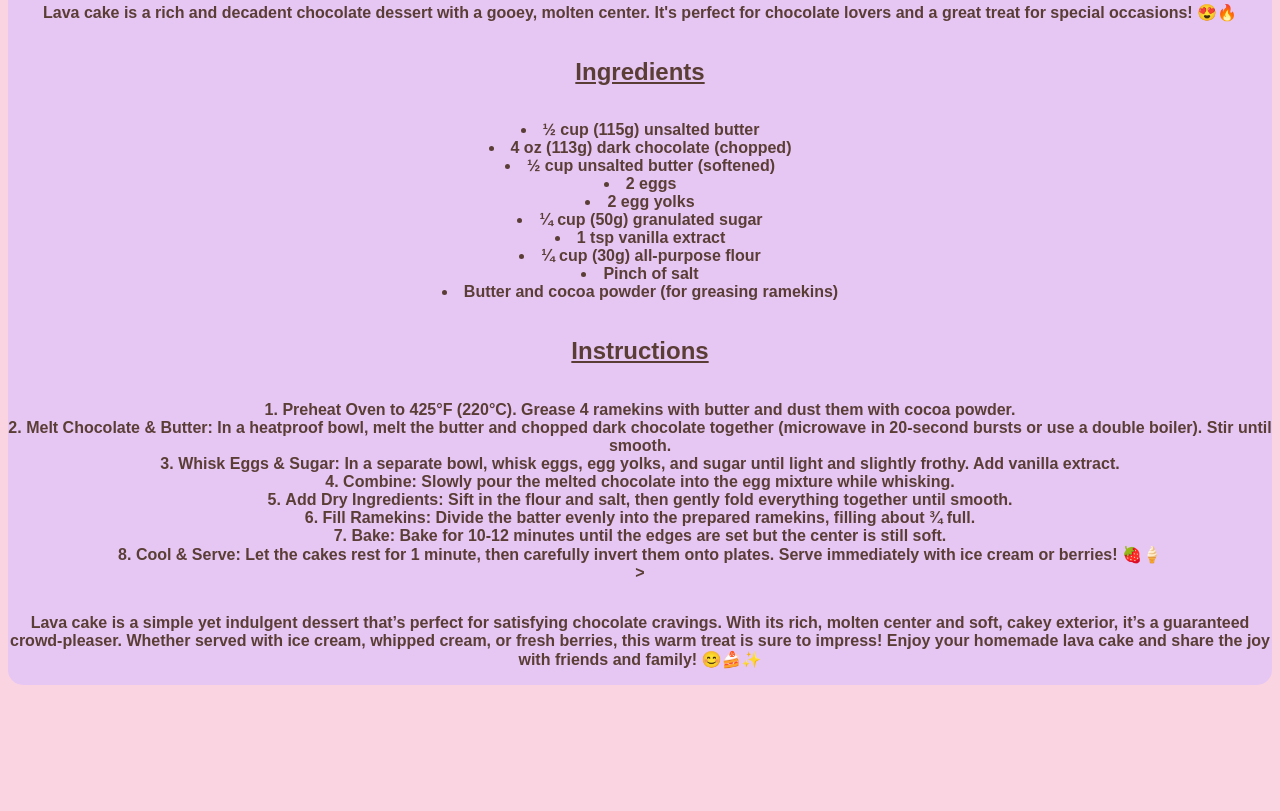
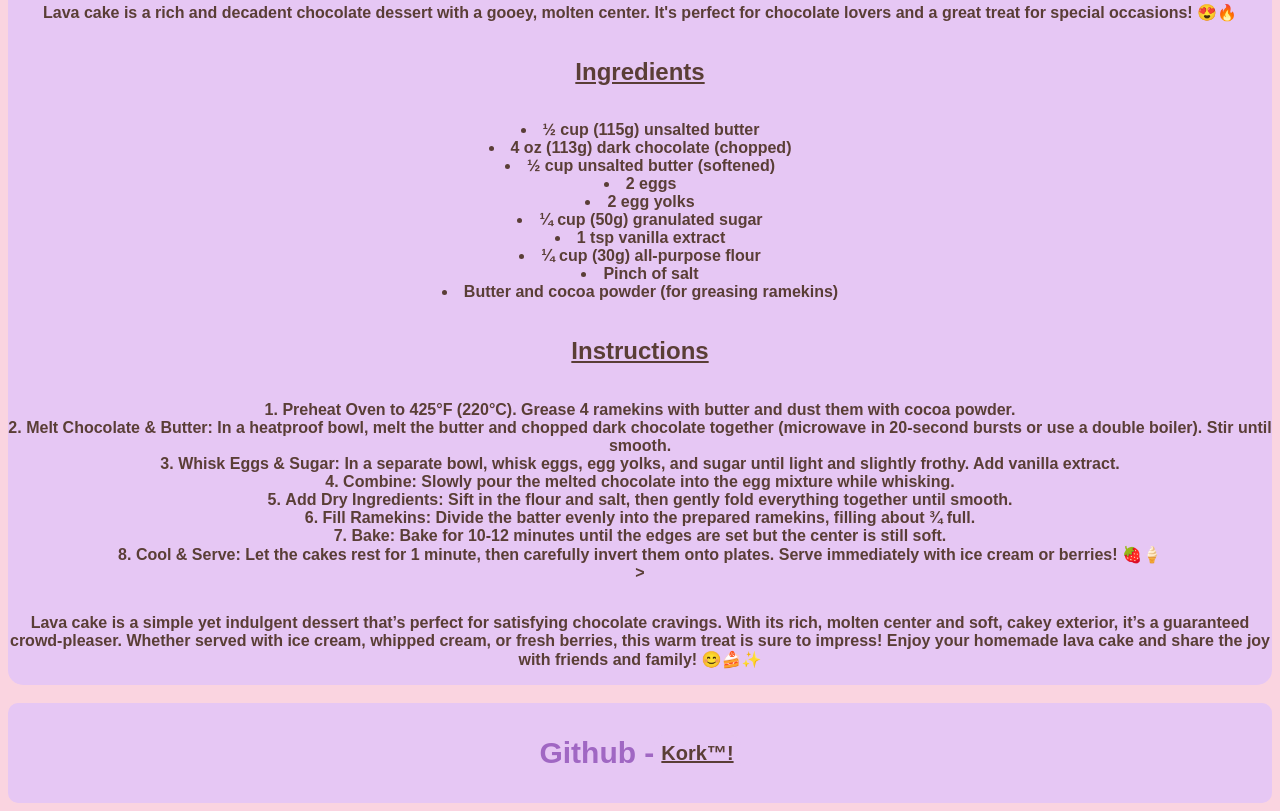
Before and after one commit to fffff615/Blog, a plain HTML site: page LavaCake.html in a window 1280 px wide. Shown: the part 393-1204 px from the top of the page. Before the commit the page ends 1086 px from the top, so only its background shows below. Drawn offline with Linux system fonts and the light colour scheme.

Commit message:
Your commit message here

```diff
--- a/LavaCake.html
+++ b/LavaCake.html
@@ -64,5 +64,11 @@
       impress! Enjoy your homemade lava cake and share the joy
        with friends and family! 😊🍰✨</p>
     </div>
+    <br>
+    <footer>Github -
+
+        <a href="https://github.com/fffff615"> Kork™!
+        </a>
+       </footer>
 </body>
 </html
--- a/style.css
+++ b/style.css
@@ -110,6 +110,7 @@ footer {
     justify-content: center; /* Centers content horizontally */
     border-radius: 10px;
 
+
     height: 100px;
     font-size: 30px;
     width: 100%; /* Makes it take full width */
```
Also changed, not shown: GalaxyCupcakes.html (+6 -0 lines), commingSoon.html (+5 -0 lines).
